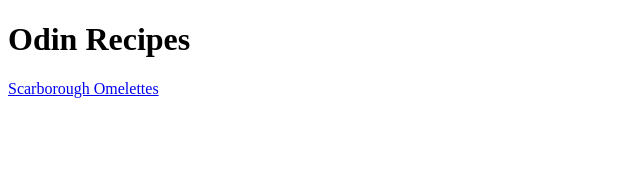
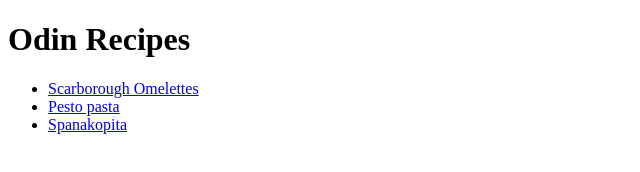
Before and after one commit to fkabazza/odin-recipes, a plain HTML site: page index.html in a window 1280 px wide. Shown: the whole page, without its empty margins (0-640 px from the left). Drawn offline with Linux system fonts and the light colour scheme.

Commit message:
Link recipes from index

```diff
--- a/index.html
+++ b/index.html
@@ -8,6 +8,10 @@
 </head>
 <body>
     <h1>Odin Recipes</h1>
-    <a href="recipes/omelettes.html">Scarborough Omelettes</a>
+    <ul>
+        <li><a href="recipes/omelettes.html">Scarborough Omelettes</a></li>
+        <li><a href="recipes/pesto-pasta.html">Pesto pasta</a></li>
+        <li><a href="recipes/spanakopita.html">Spanakopita</a></li>
+    </ul>
 </body>
 </html>
```
Also changed, not shown: recipes/omelettes.html (+1 -1 lines), recipes/pesto-pasta.html (+2 -2 lines), recipes/spanakopita.html (+1 -1 lines).
